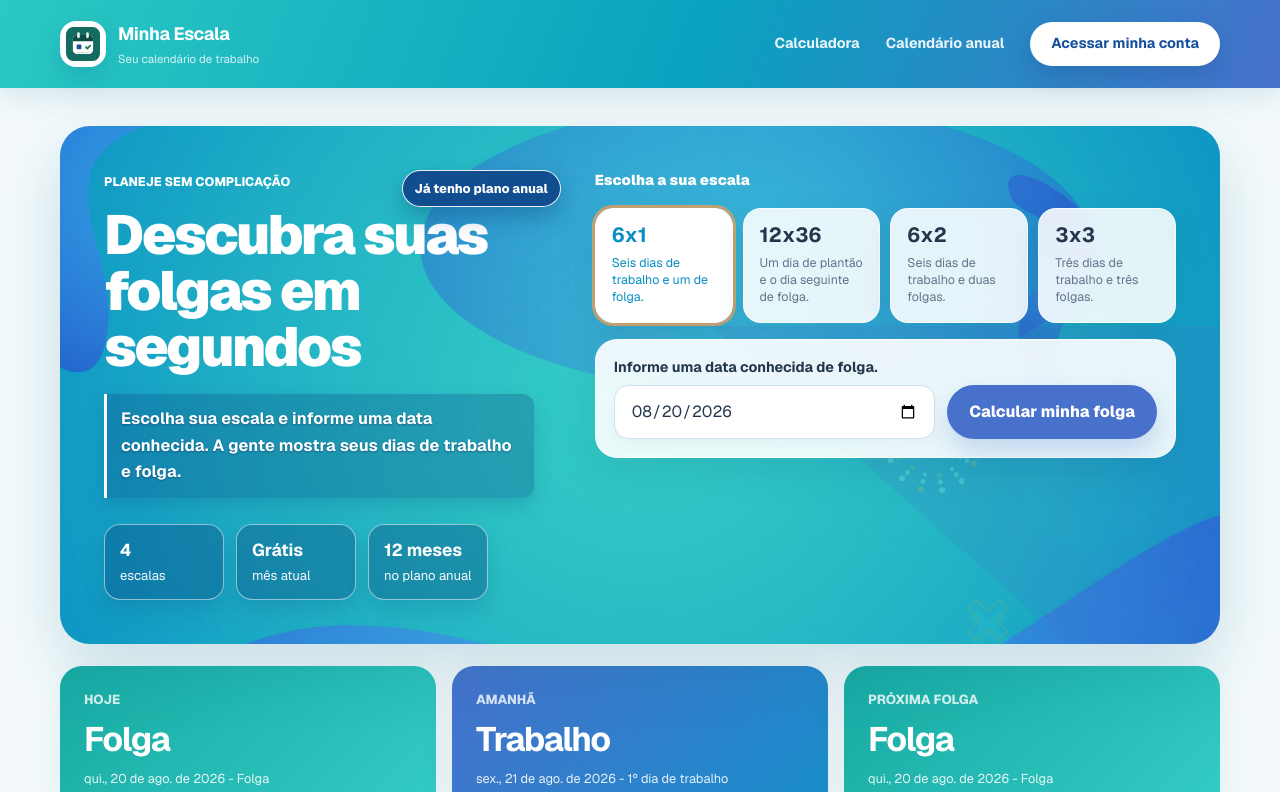
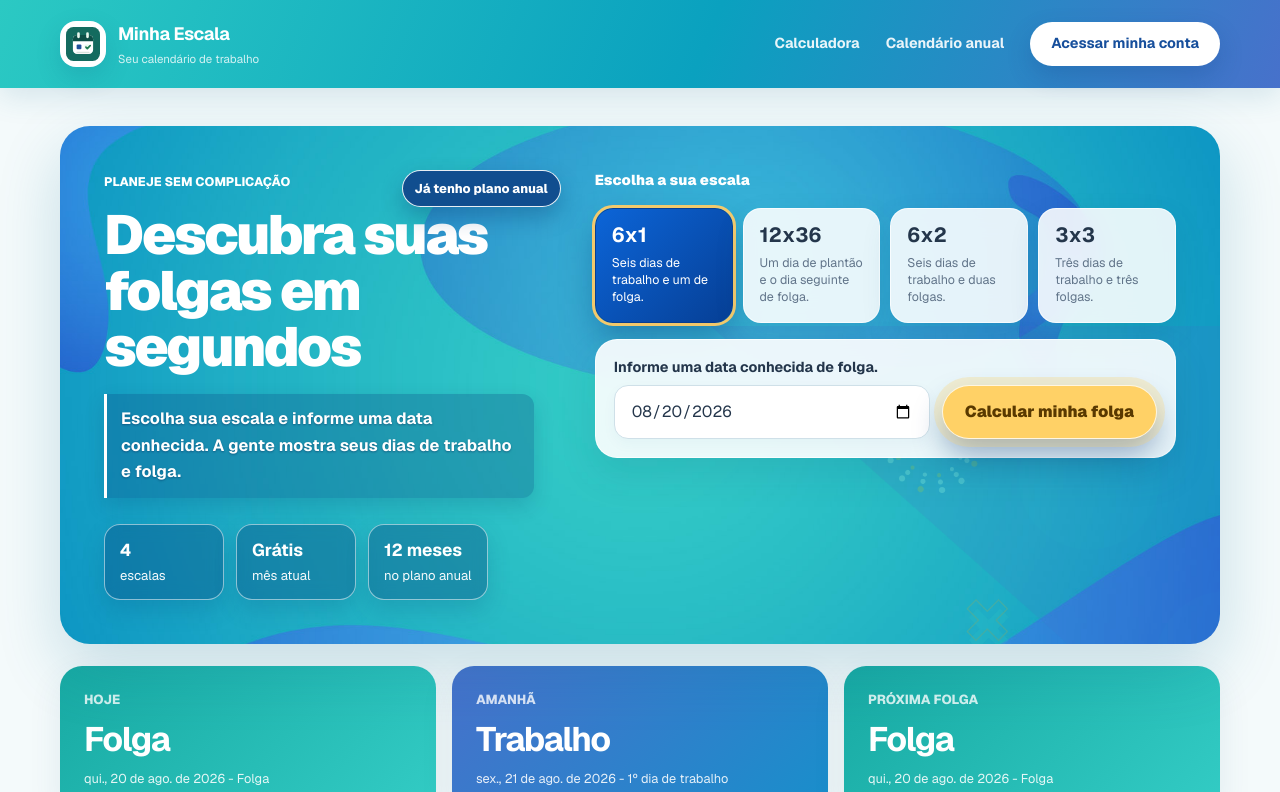
Before and after one commit to andreveeck/calculadora-escala-de-trabalho, a Next.js app: page / in a window 1280 px wide. Shown: the top 792 px of the page. Built offline with nearby package versions, Linux system fonts and the light colour scheme; no server answers.

Commit message:
Improve calculator selection and call to action

```diff
--- a/app/globals.css
+++ b/app/globals.css
@@ -1692,11 +1692,16 @@ input:focus-visible {
 }
 
 .schedule-selector button.selected {
-  border-color: #ffffff;
-  background: #ffffff;
-  color: var(--brand-strong);
-  outline: 3px solid rgba(250, 157, 77, 0.72);
-  box-shadow: 0 16px 34px rgba(24, 81, 122, 0.18);
+  border-color: #063f95;
+  background: linear-gradient(135deg, #0c65d8 0%, #063f95 100%);
+  color: #ffffff;
+  outline: 3px solid rgba(255, 205, 102, 0.94);
+  box-shadow: 0 16px 34px rgba(3, 50, 117, 0.38);
+}
+
+.schedule-selector button.selected strong,
+.schedule-selector button.selected span {
+  color: #ffffff;
 }
 
 .schedule-selector strong {
@@ -2550,6 +2555,7 @@ button.admin-lock {
   font-size: 1.08rem;
 }
 
+.primary-action,
 .paid-offer .paid-action {
   border: 1px solid rgba(255, 255, 255, 0.8);
   background: #ffd166;
@@ -2559,6 +2565,7 @@ button.admin-lock {
   animation: paid-cta-pulse 2.4s ease-in-out infinite;
 }
 
+.primary-action:hover,
 .paid-offer .paid-action:hover {
   background: #ffe09a;
   box-shadow: 0 0 0 5px rgba(255, 255, 255, 0.26), 0 16px 30px rgba(19, 57, 117, 0.38);
@@ -2576,6 +2583,7 @@ button.admin-lock {
 }
 
 @media (prefers-reduced-motion: reduce) {
+  .primary-action,
   .paid-offer .paid-action {
     animation: none;
   }
```
